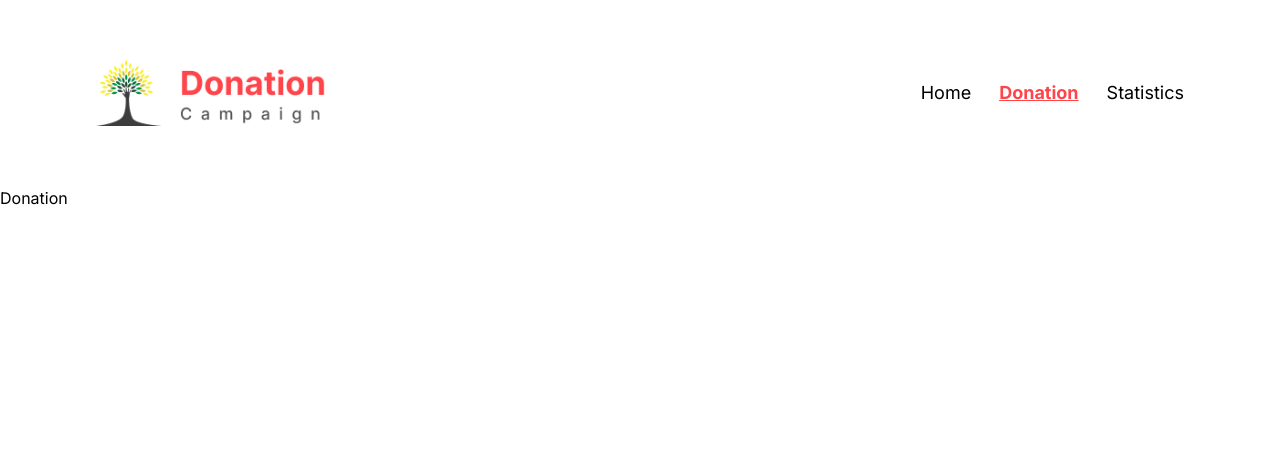
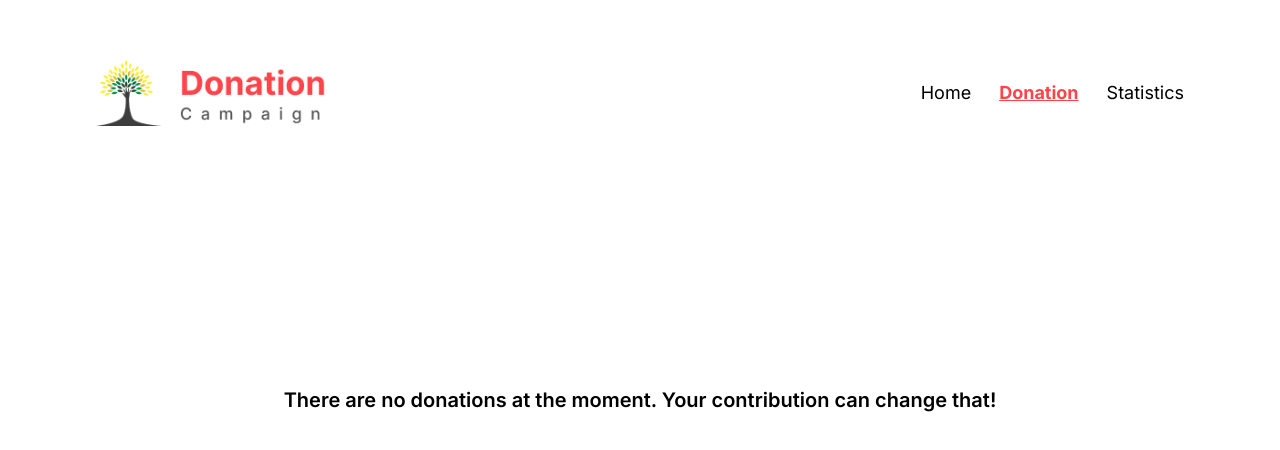
Before and after one commit to Shuvo0414/donation-campaign, a React (Vite) app: page /donation in a window 1280 px wide. Shown: the top 450 px of the page. Built offline with nearby package versions, Linux system fonts and the light colour scheme.

Commit message:
feat: Display stored donations or a message when no donations found - Implemented logic to retrieve stored donation data from localStorage - If there are no donations, it encourages to contribute with a user-friendly message

```diff
--- a/src/pages/Donation/Donation.jsx
+++ b/src/pages/Donation/Donation.jsx
@@ -1,7 +1,33 @@
+import { useEffect, useState } from "react";
+
 const Donation = () => {
+  const [donation, setDonation] = useState([]);
+  const [noDataFound, setNoDataFound] = useState("");
+
+  useEffect(() => {
+    const getDonationDataFormLs = JSON.parse(localStorage.getItem("donations"));
+    if (getDonationDataFormLs) {
+      setDonation(getDonationDataFormLs);
+    } else {
+      setNoDataFound(
+        "There are no donations at the moment. Your contribution can change that!"
+      );
+    }
+  }, []);
+  console.log(noDataFound);
+  console.log(donation);
+
   return (
     <div>
-      <h2>Donation</h2>
+      {noDataFound ? (
+        <p className=" text-center mt-60  text-lg font-semibold lg:text-xl p-1 lg:p-0 ">
+          {noDataFound}
+        </p>
+      ) : (
+        <div>
+          <h1>thanks for donation</h1>
+        </div>
+      )}
     </div>
   );
 };
```
